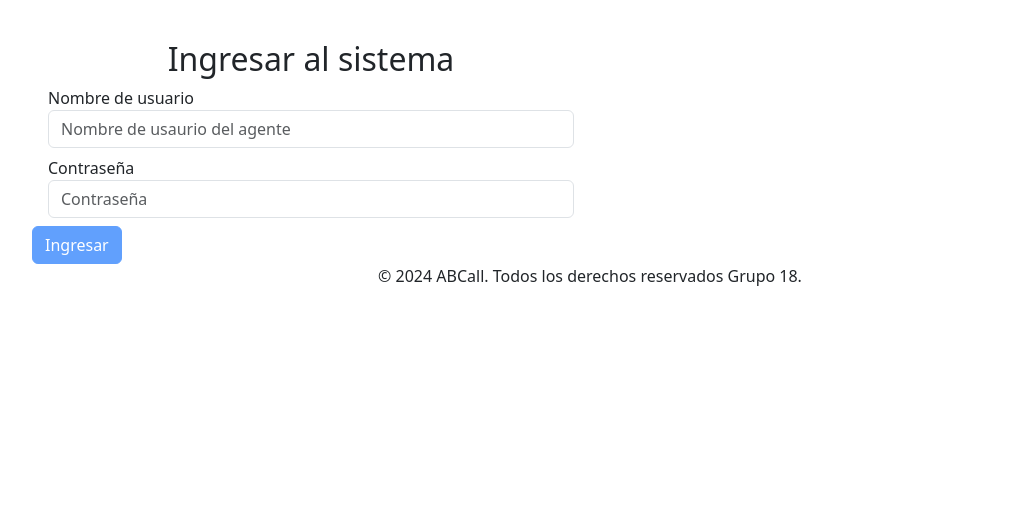
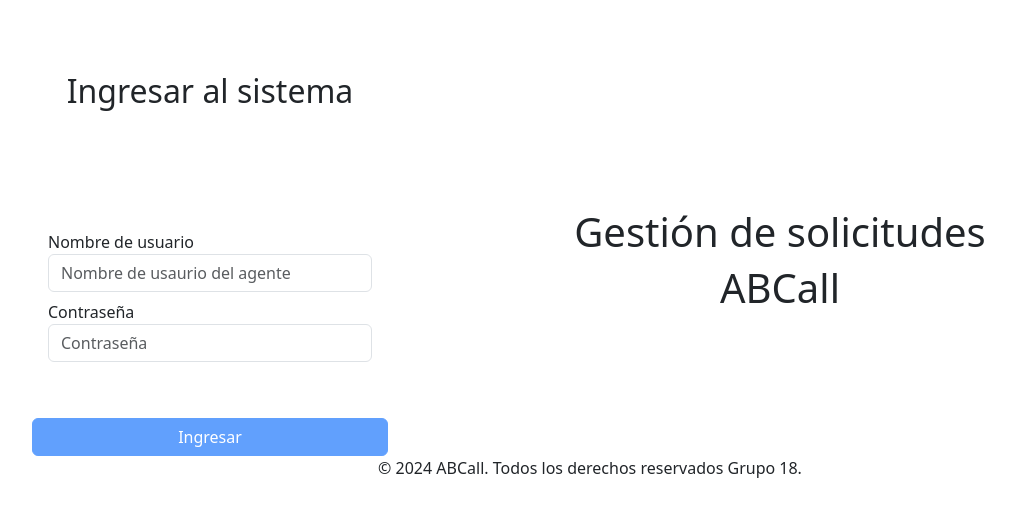
Before and after one commit to fanpay/ABCall, an Angular app in the folder frontend/abcall-web/: page / in a window 1280 px wide. Shown: the top 516 px of the page, without its empty margins (50-1065 px from the left). Built offline with nearby package versions, Linux system fonts and the light colour scheme.

Commit message:
Update styles

```diff
--- a/frontend/abcall-web/src/app/admin/admin.component.html
+++ b/frontend/abcall-web/src/app/admin/admin.component.html
@@ -1,5 +1,7 @@
-<button type="button" class="btn btn-primary btn-lg float-right" (click)="showBackOption()"
+<div class="text-end">
+    <button type="button" class="btn btn-primary btn-lg" (click)="showBackOption()"
     *ngIf="showBack">Regresar</button>
+</div>
 
 <div class="row justify-content-center">
     <div class="col-6 col-sx-12 d-flex justify-content-center align-items-center image-container">
--- a/frontend/abcall-web/src/app/admin/plan/plan.component.html
+++ b/frontend/abcall-web/src/app/admin/plan/plan.component.html
@@ -24,7 +24,7 @@
           </div>
 
           <!--Controles-->
-          <button type="submit" class="btn btn-primary btn-lg btn-block" [disabled]="!planForm.valid">
+          <button type="submit" class="btn btn-primary" [disabled]="!planForm.valid">
             Guardar
           </button>
 
--- a/frontend/abcall-web/src/app/agent/agent.component.html
+++ b/frontend/abcall-web/src/app/agent/agent.component.html
@@ -1,7 +1,38 @@
-<button type="button" class="btn btn-outline-dark btn-lg" (click)="showManageIncidentComponent()" *ngIf="showMenu">Gestionar incidentes</button>
-<button type="button" class="btn btn-outline-dark btn-lg" (click)="showControlPanelComponent()" *ngIf="showMenu">Tablero de control</button>
-<button type="button" class="btn btn-outline-dark btn-lg" (click)="showIndicatorsComponent()" *ngIf="showMenu">Indicadores</button>
-<button type="button" class="btn btn-outline-dark btn-lg" (click)="showBackOption()" *ngIf="showBack">Regresar</button>
+<div class="text-end">
+    <button type="button" class="btn btn-primary btn-lg" (click)="showBackOption()"
+    *ngIf="showBack">Regresar</button>
+</div>
+
+<div class="row justify-content-center">
+    <div class="col-4 col-sx-12 d-flex justify-content-center align-items-center image-container">
+        <div class="card" style="width: 18rem;  cursor: pointer;"
+        (click)="showManageIncidentComponent()" *ngIf="showMenu">
+            <img class="card-img-top" src="https://cdn-icons-png.freepik.com/512/9577/9577437.png" alt="gestionar incidentes">
+            <div class="card-body">
+                <h5 class="card-title text-center">Gestionar incidentes</h5>
+            </div>
+        </div>
+    </div>
+    <div class="col-4 col-sx-12 d-flex justify-content-center align-items-center image-container">
+        <div class="card" style="width: 18rem; cursor: pointer;"
+        (click)="showControlPanelComponent()" *ngIf="showMenu">
+            <img class="card-img-top" src="https://cdn-icons-png.freepik.com/512/14852/14852782.png?ga=GA1.1.1313625746.1728078751" alt="Tablero de control">
+            <div class="card-body">
+                <h5 class="card-title text-center">Tablero de control</h5>
+            </div>
+        </div>
+    </div>
+    <div class="col-4 col-sx-12 d-flex justify-content-center align-items-center image-container">
+        <div class="card" style="width: 18rem; cursor: pointer;"
+        (click)="showIndicatorsComponent()" *ngIf="showMenu">
+            <img class="card-img-top" src="https://cdn-icons-png.freepik.com/512/16316/16316405.png?ga=GA1.1.1313625746.1728078751" alt="Indicadores">
+            <div class="card-body">
+                <h5 class="card-title text-center">Indicadores</h5>
+            </div>
+        </div>
+    </div>
+</div>
+
 
 <app-manage-incident *ngIf="showManageIncident" />
 <app-control-panel *ngIf="showControlPanel" />
--- a/frontend/abcall-web/src/app/app.component.html
+++ b/frontend/abcall-web/src/app/app.component.html
@@ -1,9 +1,9 @@
 <nav class="navbar" *ngIf="authService.isAuthenticated">
-  <a class="navbar-brand pl-5">Bienvenido</a>
-  <a class="navbar-brand" (click)="logout()">Salir</a>
+  <a class="navbar-brand ps-5">Bienvenido</a>
+  <a class="navbar-brand pe-5" (click)="logout()">Salir</a>
 </nav>
 
-<div class="container-fluid pt-3" id="principal">
+<div class="container-fluid pt-5" id="principal">
   <router-outlet/>
 </div>
 
--- a/frontend/abcall-web/src/app/login/login.component.html
+++ b/frontend/abcall-web/src/app/login/login.component.html
@@ -1,10 +1,11 @@
 <div class="container mt-4">
-  <div class="col-6">
-    <h2 class="text-center">Ingresar al sistema</h2>
-    <form [formGroup]="loginForm" (ngSubmit)="!loginForm.invalid && validateLogin(loginForm.value)">
+  <div class="row">
+    <div class="col-4">
+      <h2 class="text-center pb-5">Ingresar al sistema</h2>
+      <form class="pt-5" [formGroup]="loginForm" (ngSubmit)="!loginForm.invalid && validateLogin(loginForm.value)">
 
         <!--username-->
-      <div class="form-group mx-sm-3 mb-2">
+        <div class="form-group mx-sm-3 mb-2 pt-3">
           <label for="username">Nombre de usuario</label>
           <input novalidate id="username" class="form-control" formControlName="username"
             placeholder="Nombre de usaurio del agente" />
@@ -19,8 +20,8 @@
         <!--password-->
         <div class="form-group mx-sm-3 mb-2">
           <label for="password">Contraseña</label>
-        <input novalidate id="password" class="form-control" formControlName="password"
-          placeholder="Contraseña" type="password"/>
+          <input novalidate id="password" class="form-control" formControlName="password" placeholder="Contraseña"
+            type="password" />
           <div class="alert alert-danger alert-dismissible fade show" *ngIf="
             loginForm.get('password')!.hasError('required') &&
             loginForm.get('password')!.touched
@@ -31,13 +32,16 @@
 
 
         <!--Controles-->
-      <button type="submit" class="btn btn-primary" [disabled]="!loginForm.valid">
+        <div class="text-center pt-5">
+          <button type="submit" class="btn btn-primary w-100" [disabled]="!loginForm.valid">
             Ingresar
           </button>
+        </div>
       </form>
     </div>
-  <div class="col-6">
-
+    <div class="col-8 d-flex flex-column justify-content-center align-items-center">
+      <h1 class="text-center">Gestión de solicitudes</h1>
+      <h1 class="text-center">ABCall</h1>
     </div>
-
   </div>
+</div>
--- a/frontend/abcall-web/src/app/user/user.component.html
+++ b/frontend/abcall-web/src/app/user/user.component.html
@@ -1,6 +1,29 @@
-<button type="button" class="btn btn-outline-dark btn-lg" (click)="showCreateIncidentComponent()" *ngIf="showMenu">Crear incidente</button>
-<button type="button" class="btn btn-outline-dark btn-lg" (click)="showSearchIncidentComponent()" *ngIf="showMenu">Consultar incidentes</button>
-<button type="button" class="btn btn-outline-dark btn-lg" (click)="showBackOption()" *ngIf="showBack">Regresar</button>
+<div class="text-end">
+    <button type="button" class="btn btn-primary btn-lg" (click)="showBackOption()"
+    *ngIf="showBack">Regresar</button>
+</div>
+
+<div class="row justify-content-center">
+    <div class="col-6 col-sx-12 d-flex justify-content-center align-items-center image-container">
+        <div class="card" style="width: 18rem;  cursor: pointer;"
+        (click)="showCreateIncidentComponent()" *ngIf="showMenu">
+            <img class="card-img-top" src="https://cdn-icons-png.freepik.com/512/13728/13728178.png?ga=GA1.1.1313625746.1728078751" alt="Crear incidente">
+            <div class="card-body">
+                <h5 class="card-title text-center">Crear incidente</h5>
+            </div>
+        </div>
+    </div>
+    <div class="col-6 col-sx-12 d-flex justify-content-center align-items-center image-container">
+        <div class="card" style="width: 18rem; cursor: pointer;"
+        (click)="showSearchIncidentComponent()" *ngIf="showMenu">
+            <img class="card-img-top" src="https://cdn-icons-png.freepik.com/512/16985/16985532.png?ga=GA1.1.1313625746.1728078751" alt="Consultar incidentes">
+            <div class="card-body">
+                <h5 class="card-title text-center">Consultar incidentes</h5>
+            </div>
+        </div>
+    </div>
+</div>
+
 
 <app-incident-create *ngIf="showCreateIncident" />
 <app-incident-search *ngIf="showSearchIncident" />
--- a/frontend/abcall-web/src/styles.css
+++ b/frontend/abcall-web/src/styles.css
@@ -1,3 +1,9 @@
 html, body {
     height: 100%;
   }
+
+.btn-primary {
+  background-color: #2DAAE1;
+  border-color: #2DAAE1;
+  color: white;
+}
```
Lines whose indentation alone changed are shown as unchanged.
